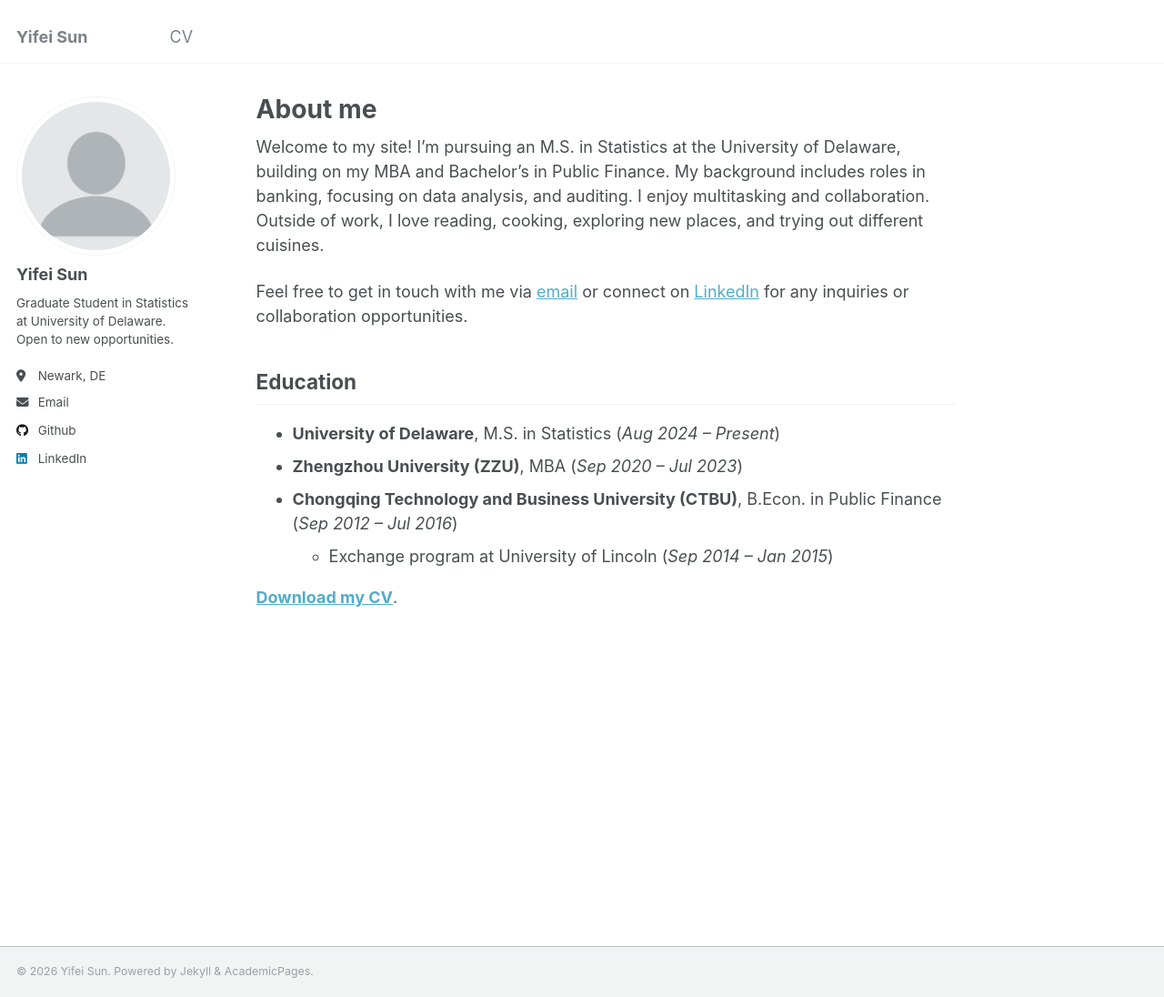
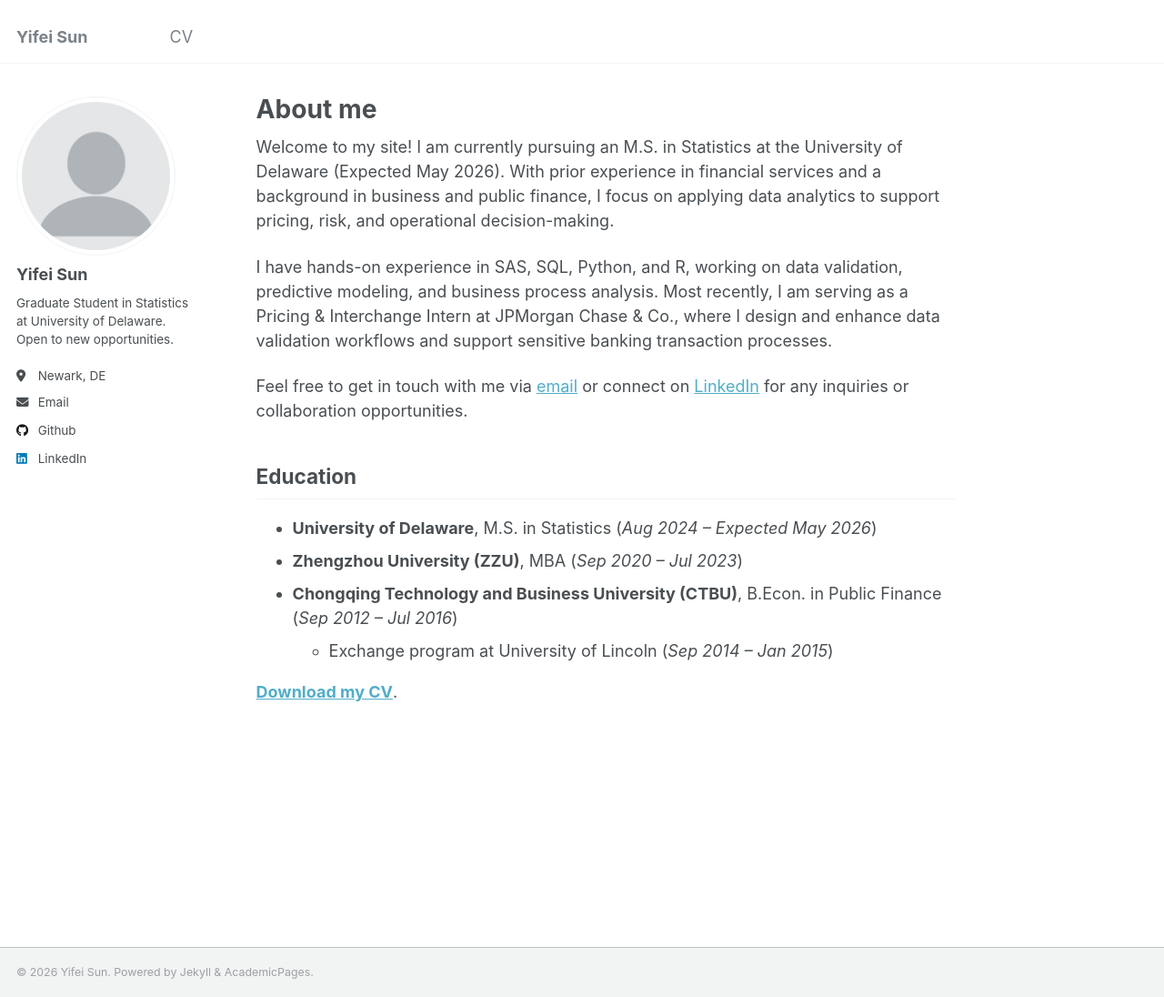
Before and after one commit to Iffy-Sun/iffy-sun.github.io, a Jekyll site: the page built from _pages/about.md, in a window 1280 px wide and 1096 px high. Shown: the whole window at 91% size. Built offline with Jekyll 4.4.1, drawn with Linux system fonts in a browser that asks for light colours.

Commit message:
Revise about page with updated education and experience
Updated personal introduction and professional experience details, including current internship role and skills in data analytics.

```diff
--- a/_pages/about.md
+++ b/_pages/about.md
@@ -8,12 +8,18 @@ redirect_from:
 ---
 
 
-Welcome to my site! I'm pursuing an M.S. in Statistics at the
-University of Delaware, building on my MBA and Bachelor's in Public
-Finance. My background includes roles in banking, focusing on data
-analysis, and auditing. I enjoy multitasking and collaboration.
-Outside of work, I love reading, cooking, exploring new places, and
-trying out different cuisines.
+Welcome to my site! I am currently pursuing an M.S. in Statistics
+at the University of Delaware (Expected May 2026). With prior
+experience in financial services and a background in business and
+public finance, I focus on applying data analytics to support
+pricing, risk, and operational decision-making.
+
+I have hands-on experience in SAS, SQL, Python, and R, working
+on data validation, predictive modeling, and business process
+analysis.
+Most recently, I am serving as a Pricing & Interchange Intern
+at JPMorgan Chase & Co., where I design and enhance data validation
+workflows and support sensitive banking transaction processes.
 
 
 Feel free to get in touch with me via
@@ -25,7 +31,7 @@ opportunities.
 
 ## Education
 
-- **University of Delaware**, M.S. in Statistics (*Aug 2024 -- Present*)
+- **University of Delaware**, M.S. in Statistics (*Aug 2024 -- Expected May 2026*)
 - **Zhengzhou University (ZZU)**, MBA (*Sep 2020 -- Jul 2023*)
 - **Chongqing Technology and Business University (CTBU)**, B.Econ. in Public Finance (*Sep 2012 -- Jul 2016*)
   - Exchange program at University of Lincoln (*Sep 2014 -- Jan 2015*)
```
